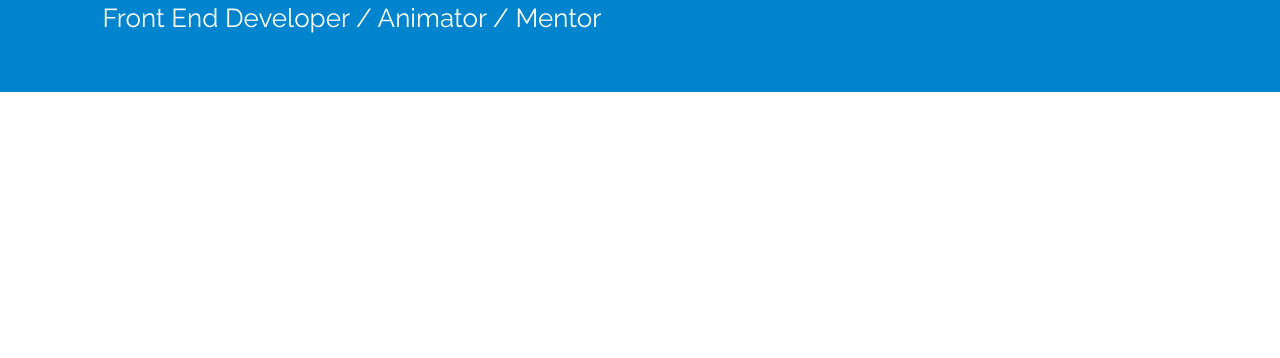
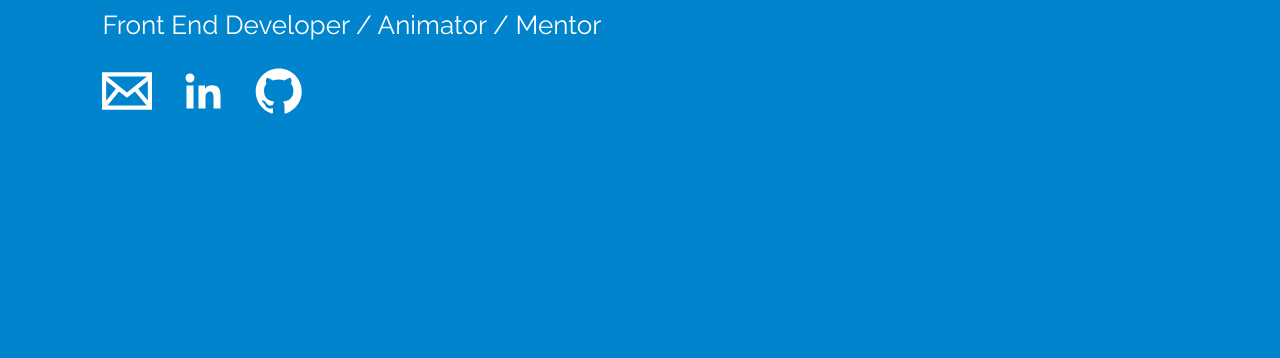
Before and after one commit to kennyarehart/portfolio-site, a React app: page / in a window 1280 px wide. Shown: the part 442-800 px from the top of the page. Built offline with nearby package versions, Linux system fonts and the light colour scheme.

Commit message:
simplified to single splash page placeholder

```diff
--- a/public/index.html
+++ b/public/index.html
@@ -24,7 +24,7 @@
       work correctly both with client-side routing and a non-root public URL.
       Learn how to configure a non-root public URL by running `npm run build`.
     -->
-    <title>React App</title>
+    <title>Kenny Arehart</title>
   </head>
   <body>
     <noscript>You need to enable JavaScript to run this app.</noscript>
--- a/src/components/app/App.css
+++ b/src/components/app/App.css
@@ -1,7 +1,44 @@
-.App {
-  /* text-align: center; */
+* {
+  margin:0;
+  padding:0;
 }
 
-.App-link {
-  color: #bfc0bf;
+ul {
+  list-style: none;
+  margin: 0;
+  padding: 0;
 }
+
+li {
+  display: inline-block;
+}
+
+.sub-line,
+.follow-me {
+  padding-top: 1em;
+}
+
+.follow-me a {
+  display: flex;
+  align-items: center;
+  justify-content: center;
+  width: 50px;
+  height: 50px;
+  margin-right: 1em;
+}
+
+.follow-me .email  {
+  background: url(/images/icon_email.svg)
+}
+
+.follow-me .linkedin  {
+  background: url(/images/icon_linkedin.svg)
+}
+
+.follow-me .github  {
+  background: url(/images/icon_github.svg)
+}
+
+.follow-me span {
+  text-indent: -999em;
+}
--- a/src/components/app/App.js
+++ b/src/components/app/App.js
@@ -1,5 +1,4 @@
 import React from 'react'
-import { BrowserRouter as Router, Route } from 'react-router-dom'
 // import logo from '../../assets/images/logo.svg'
 import './App.css'
 // import Anchor from '../react-a'
@@ -9,15 +8,11 @@ import Header from '../header'
 
 function App() {
 	return (
-		<Router>
-			<div className="App">
-				<Header />
-				<div className="content-container">
-					<Homepage />
-					<Portfolio />
-				</div>
+		<div className="App">
+			<div className="content-container">
+				<Homepage />
 			</div>
-		</Router>
+		</div>
 	)
 }
 
--- a/src/components/homepage/homepage-view.js
+++ b/src/components/homepage/homepage-view.js
@@ -1,5 +1,6 @@
 import React from 'react'
 import './homepage.css'
+import Anchor from '../react-a'
 
 function Homepage() {
 	return (
@@ -11,7 +12,26 @@ function Homepage() {
 				<br />
 				web developer.
 			</h1>
-			<p>Front End Developer / Animator / Mentor</p>
+			<div className="sub-line">Front End Developer / Animator / Mentor</div>
+			<div className="follow-me">
+				<ul>
+					<li>
+						<Anchor href="./" className="email">
+							<span>Email Me</span>
+						</Anchor>
+					</li>
+					<li>
+						<Anchor href="./" className="linkedin">
+							<span>Connect on LinkedIn</span>
+						</Anchor>
+					</li>
+					<li>
+						<Anchor href="./" className="github">
+							<span>Follow on Github</span>
+						</Anchor>
+					</li>
+				</ul>
+			</div>
 		</div>
 	)
 }
--- a/src/components/homepage/homepage.css
+++ b/src/components/homepage/homepage.css
@@ -1,6 +1,6 @@
 .homepage-container {
     background-color: #0084cd;
-    min-height: 50vh;
+    min-height: 100vh;
     display: flex;
     flex-direction: column;
     align-items: start;
```
Also changed, not shown: public/images/icon_email.svg (added), public/images/icon_github.svg (added), public/images/icon_linkedin.svg (added), src/assets/images/logo.svg (deleted).
